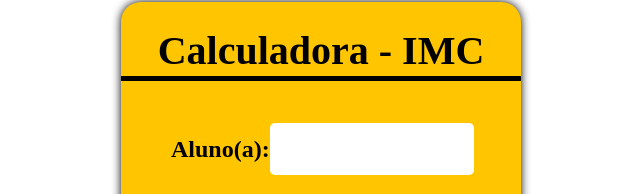
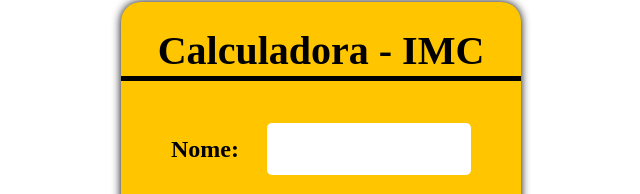
Before and after one commit to DrikaAdriana/imc-em-js, a plain HTML site: page index.html in a window 1280 px wide. Shown: the part 106-300 px from the top of the page, 327-967 px from the left. Drawn offline with Linux system fonts and the light colour scheme.

Commit message:
mudando o nome aluno para nome

```diff
--- a/index.html
+++ b/index.html
@@ -11,7 +11,7 @@
       <div class="container">
         <div class="title"> Calculadora - IMC </div>
         <div class="input">
-            <label>Aluno(a):</label>
+            <label>Nome:</label>
             <input type="text" id='nome' >
         </div>
         <div class="input">
```
